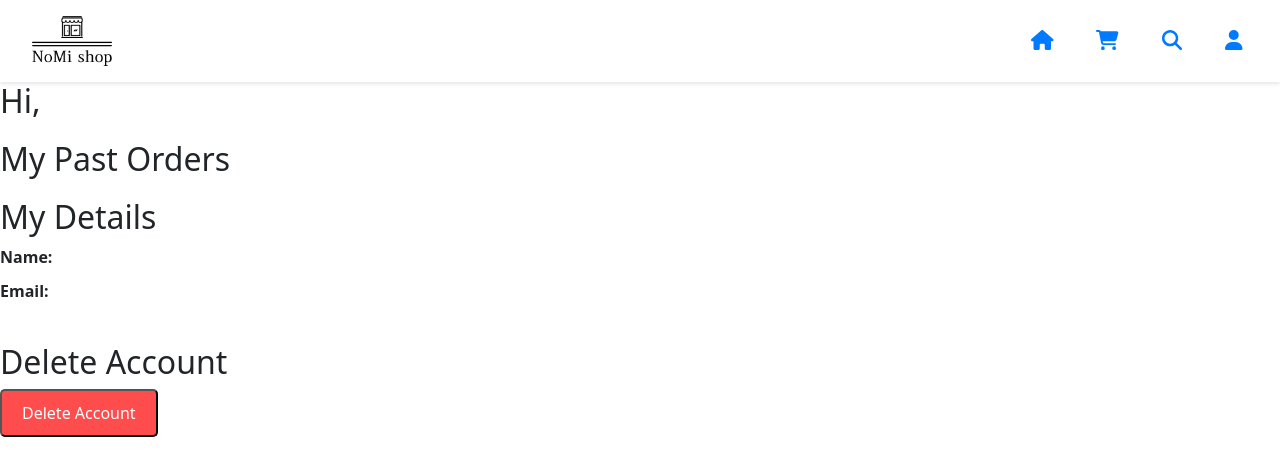
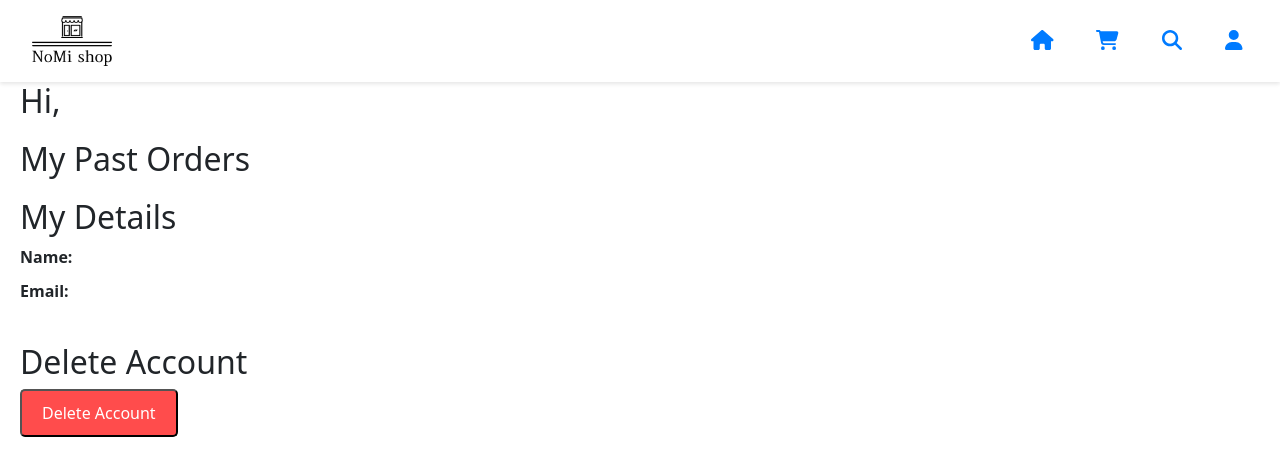
Before and after one commit to noam1126/nomiShop, a React (Vite) app in the folder nomiShop/my-app/Client/: page /profile in a window 1280 px wide. Shown: the top 476 px of the page. Built offline with nearby package versions, Linux system fonts and the light colour scheme.

Commit message:
Update ProfilePage.css

```diff
--- a/nomiShop/my-app/Client/src/ProfilePage.css
+++ b/nomiShop/my-app/Client/src/ProfilePage.css
@@ -1,6 +1,12 @@
 .profile-page h1 {
   font-size: 2em;
   margin-bottom: 20px;
+}
+.profile-page {
+  margin-left: 20px;
+}
+.profile-page header {
+  margin-left: -20px;
 }
 
 .section {
```
